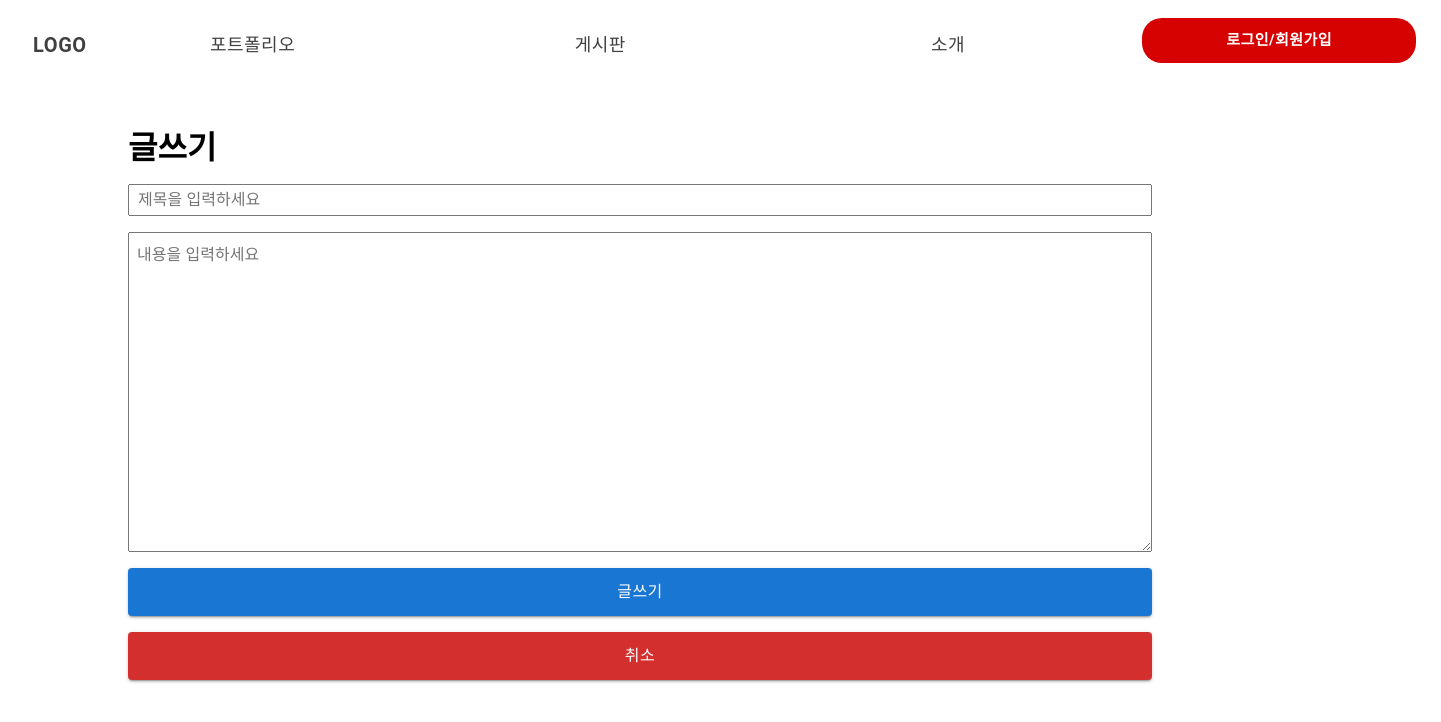
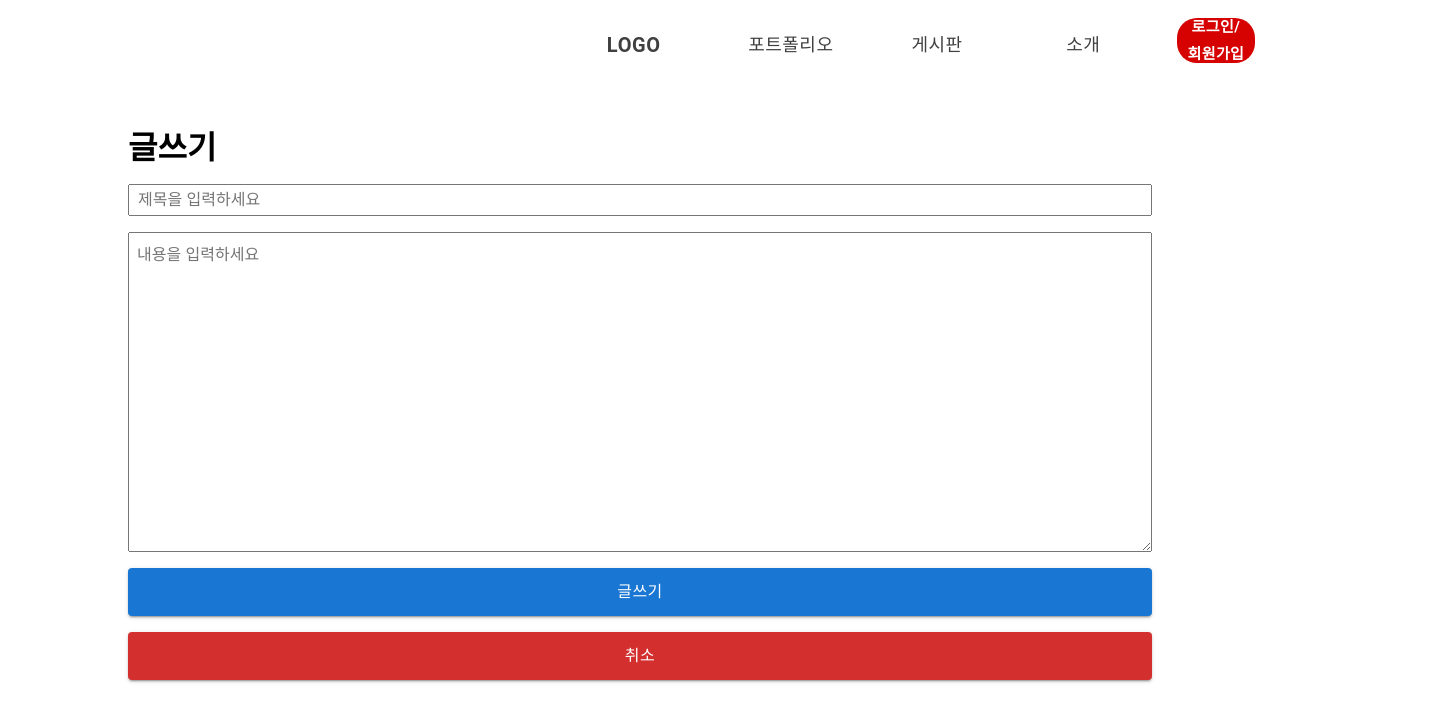
Before and after one commit to costar011/ssc, a React (Vite) app: page /write in a window 1280 px wide. Shown: the top 722 px of the page, 1441 px wide, since content can reach past the window. Built offline with nearby package versions, Linux system fonts and the light colour scheme; a web font is replaced by a local one; what chance would draw is missing.

Commit message:
login btn width

```diff
--- a/src/component/header.tsx
+++ b/src/component/header.tsx
@@ -20,6 +20,7 @@ const Style = styled.div`
   }
 
   .logo-button {
+    width: 200px;
     font-size: 20px;
     font-weight: bold;
     color: ${color.default_font};
@@ -45,7 +46,7 @@ const Style = styled.div`
   }
 
   .login-button {
-    width: 70em;
+    width: 250px;
     font-size: 15px;
     font-weight: bold;
     color: #fff;
--- a/src/pages/BoardList.tsx
+++ b/src/pages/BoardList.tsx
@@ -11,6 +11,7 @@ import Chance from "chance";
 import styled from "@emotion/styled";
 import { Button } from "@mui/material";
 import { useNavigate } from "react-router-dom";
+import Header from "../component/header";
 
 interface Data {
   id: number;
@@ -160,6 +161,7 @@ const BoardList = () => {
 
   return (
     <Style>
+      <Header />
       <Paper style={{ height: 500, width: "100%", margin: "10px" }}>
         <TableVirtuoso
           data={rows}
```
